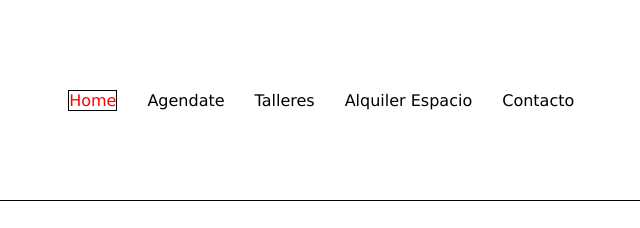
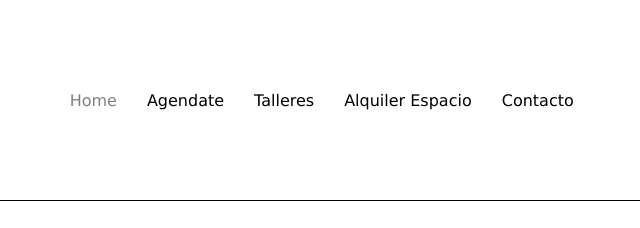
Before and after one commit to doloreslucerosaa/Chusma-de-Barro, a plain HTML site: page HTML/index.html in a window 1280 px wide. In both pictures the pointer is over the link 616 px from the left and 100 px from the top of the page. Shown: the top 228 px of the page, 523-1163 px from the left. Drawn offline with nearby package versions, Linux system fonts and the light colour scheme.

Commit message:
Header Pseudoclases

```diff
--- a/CSS/style.css
+++ b/CSS/style.css
@@ -44,8 +44,7 @@ header ul li a {
 /* Pseudoclase Nav Bar */
 
 header ul li a:hover{
-    color:red;
-    border: 1px solid black;
+    color: grey;
 }
 
 main section h1{
```
